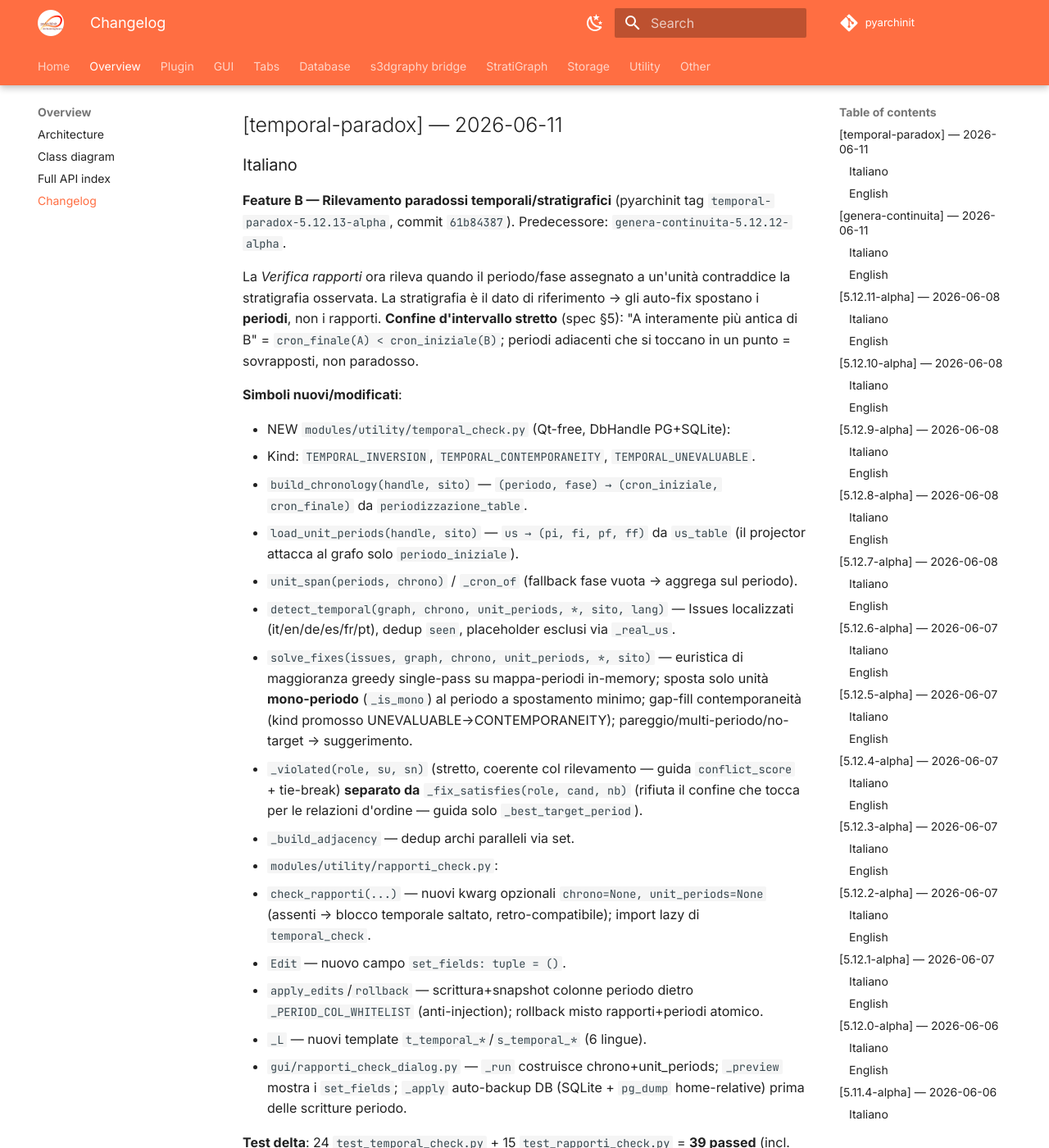
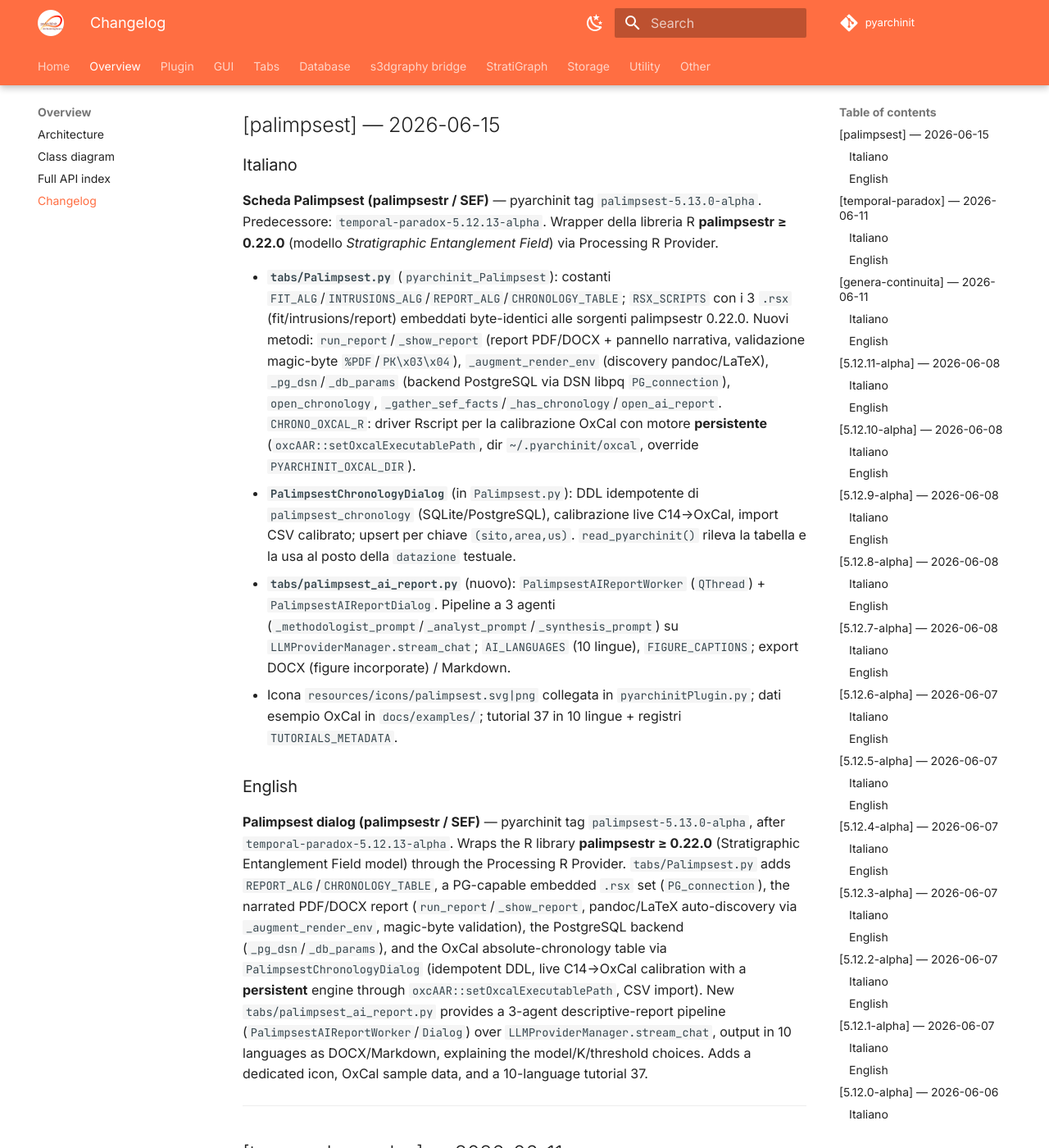
Before and after one commit to enzococca/pyarchinit-api-docs, an MkDocs documentation site: the page built from docs/CHANGELOG.md, in a window 1280 px wide and 1400 px high, scrolled down 300 px. Shown: the whole window at 82% size. Built offline with MkDocs 1.6.1 and Material for MkDocs 9.7.7, drawn with Linux system fonts in a browser that asks for light colours; comment, search, counter and statistics services are not loaded.

Commit message:
docs(changelog): palimpsest-5.13.0-alpha — Palimpsest tab (SEF report, PostgreSQL, OxCal chronology, multi-agent AI report)

```diff
--- a/docs/CHANGELOG.md
+++ b/docs/CHANGELOG.md
@@ -4,6 +4,23 @@
 > da `pyarchinit-code_dev/`.
 >
 > Format: bilingue IT/EN. Le date sono ISO 8601.
+
+---
+
+## [palimpsest] — 2026-06-15
+
+### Italiano
+
+**Scheda Palimpsest (palimpsestr / SEF)** — pyarchinit tag `palimpsest-5.13.0-alpha`. Predecessore: `temporal-paradox-5.12.13-alpha`. Wrapper della libreria R **palimpsestr ≥ 0.22.0** (modello *Stratigraphic Entanglement Field*) via Processing R Provider.
+
+- **`tabs/Palimpsest.py`** (`pyarchinit_Palimpsest`): costanti `FIT_ALG`/`INTRUSIONS_ALG`/`REPORT_ALG`/`CHRONOLOGY_TABLE`; `RSX_SCRIPTS` con i 3 `.rsx` (fit/intrusions/report) embeddati byte-identici alle sorgenti palimpsestr 0.22.0. Nuovi metodi: `run_report`/`_show_report` (report PDF/DOCX + pannello narrativa, validazione magic-byte `%PDF`/`PK\x03\x04`), `_augment_render_env` (discovery pandoc/LaTeX), `_pg_dsn`/`_db_params` (backend PostgreSQL via DSN libpq `PG_connection`), `open_chronology`, `_gather_sef_facts`/`_has_chronology`/`open_ai_report`. `CHRONO_OXCAL_R`: driver Rscript per la calibrazione OxCal con motore **persistente** (`oxcAAR::setOxcalExecutablePath`, dir `~/.pyarchinit/oxcal`, override `PYARCHINIT_OXCAL_DIR`).
+- **`PalimpsestChronologyDialog`** (in `Palimpsest.py`): DDL idempotente di `palimpsest_chronology` (SQLite/PostgreSQL), calibrazione live C14→OxCal, import CSV calibrato; upsert per chiave `(sito,area,us)`. `read_pyarchinit()` rileva la tabella e la usa al posto della `datazione` testuale.
+- **`tabs/palimpsest_ai_report.py`** (nuovo): `PalimpsestAIReportWorker` (`QThread`) + `PalimpsestAIReportDialog`. Pipeline a 3 agenti (`_methodologist_prompt`/`_analyst_prompt`/`_synthesis_prompt`) su `LLMProviderManager.stream_chat`; `AI_LANGUAGES` (10 lingue), `FIGURE_CAPTIONS`; export DOCX (figure incorporate) / Markdown.
+- Icona `resources/icons/palimpsest.svg|png` collegata in `pyarchinitPlugin.py`; dati esempio OxCal in `docs/examples/`; tutorial 37 in 10 lingue + registri `TUTORIALS_METADATA`.
+
+### English
+
+**Palimpsest dialog (palimpsestr / SEF)** — pyarchinit tag `palimpsest-5.13.0-alpha`, after `temporal-paradox-5.12.13-alpha`. Wraps the R library **palimpsestr ≥ 0.22.0** (Stratigraphic Entanglement Field model) through the Processing R Provider. `tabs/Palimpsest.py` adds `REPORT_ALG`/`CHRONOLOGY_TABLE`, a PG-capable embedded `.rsx` set (`PG_connection`), the narrated PDF/DOCX report (`run_report`/`_show_report`, pandoc/LaTeX auto-discovery via `_augment_render_env`, magic-byte validation), the PostgreSQL backend (`_pg_dsn`/`_db_params`), and the OxCal absolute-chronology table via `PalimpsestChronologyDialog` (idempotent DDL, live C14→OxCal calibration with a **persistent** engine through `oxcAAR::setOxcalExecutablePath`, CSV import). New `tabs/palimpsest_ai_report.py` provides a 3-agent descriptive-report pipeline (`PalimpsestAIReportWorker`/`Dialog`) over `LLMProviderManager.stream_chat`, output in 10 languages as DOCX/Markdown, explaining the model/K/threshold choices. Adds a dedicated icon, OxCal sample data, and a 10-language tutorial 37.
 
 ---
 
```
